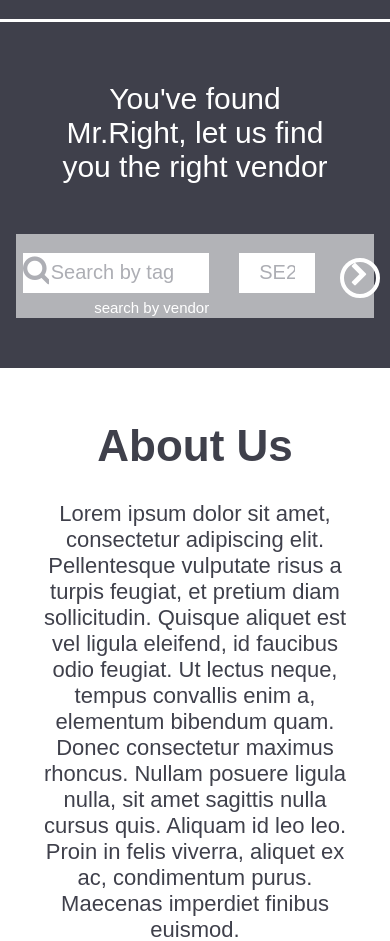
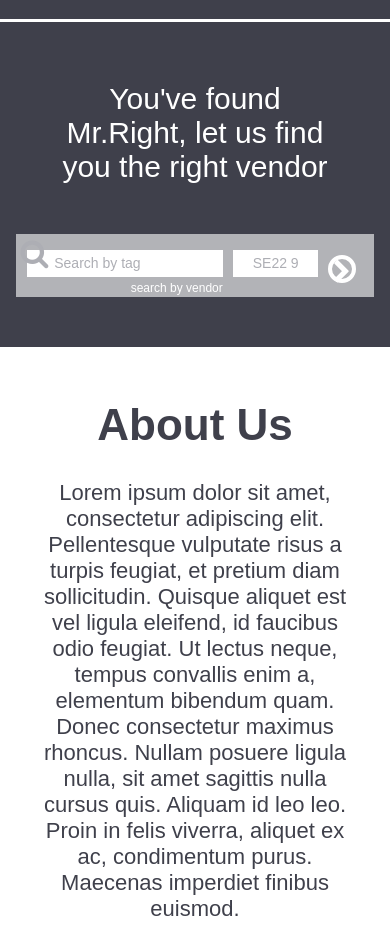
Before and after one commit to d-larm/SaveTheBigDay, a PHP site: page /js/ in a window 390 px wide. Shown: the part 307-1248 px from the top of the page. Run offline with PHP 8.4, Linux system fonts and the light colour scheme; the visitor is signed in with stand-in values (Sample User, id 1); some libraries are stand-ins or nearby versions.

Commit message:
search bar responsiveness

```diff
--- a/css/style.css
+++ b/css/style.css
@@ -1,3 +1,62 @@
+@media screen and (max-width: 700px) {
+		#submitSearch {
+		width:40px !important;
+		height:40px !important;
+		transform: translate(-15px, -3px) !important;
+
+	}
+		#searchByVendor {
+		font-size:12px !important;
+	}
+		#searchByVendor {
+		margin-top:2px !important;
+	}
+}
+@media screen and (max-width: 450px) {
+#submitSearch {
+		width:28px !important;
+		height:28px !important;
+		transform: translate(-20px, 2px) !important;
+
+	}
+}
+
+@media screen and (max-width: 500px) {
+		#submitSearch {
+		width:26px;
+		height:26px;
+	}
+	#searchByVendor {
+		margin-top:2px !important;
+	}
+	#searchleft {
+
+		padding-right:5px !important;
+		padding-top:1px;
+		padding-bottom:1px;
+	}
+	#searchright {
+		padding-left:5px !important;
+		padding-top:1px;
+		padding-bottom:1px;
+	}
+	#tagInput {
+		height:27px !important;
+		font-size:14px !important;
+	}
+	#postcodeInput {
+		height:27px !important;
+		font-size:14px !important;
+	}
+	#searchClass {
+		margin-left:3% !important;
+		height: 27px !important;
+		margin-top:12px !important;
+		padding-top:0px !important;
+		padding-left:0px !important;
+	}
+}
+
 @media screen and (max-width: 800px) {
 	#navbarButtons {
 		float: right;
@@ -11,7 +70,7 @@
 
 	}
 	#searchIcon {
-		font-size:10px !important;
+		font-size:18px;
 	}
 	#socialMenu {
 		padding-top: 18px;
@@ -24,12 +83,24 @@
 		border-bottom:solid white 3px !important;
 
 	}
-	#submitSearch {
-		width:40px !important;
-		height:40px !important;
-
+		#searchByVendor {
+		margin-top:4px !important;
 	}
-
+	#searchleft {
+		width:50%;
+		padding-right:10px ;
+		padding-top:12px;
+		padding-bottom:12px;
+	}
+	#searchright {
+		width:30%;
+		padding-left:10px;
+		padding-top:12px;
+		padding-bottom:5px;
+	}
+	.chevButton{
+		transform: translate(-15px, -10px) !important;
+	}
 	.navbar {
 		height:	80px !important;
 		border-bottom:solid white 6px !important;
@@ -42,7 +113,6 @@
 	}
 	.searchContainer {
 		width:90% !important;
-
 	}
 
 	#tagInput {
@@ -50,15 +120,27 @@
 		font-size:20px;
 	}
 	#postcodeInput {
-
 		height:40px;
 		font-size:20px;
 	}
 
-	.searchClass {
-		height: 40px !important;
+	#searchClass {
+		margin-left:3% !important;
+		height: 40px;
+		margin-top:12px !important;
 	}
 
+	.searchSection {
+		min-height:170px !important;
+		height:auto !important;
+	}
+	#subSearch{
+		padding-bottom:0px;
+	}
+
+	#look{
+		transform: translate(-6px, -13px) !important;
+	}
 }
 
 @media screen and (max-width: 1350px) {
@@ -71,10 +153,17 @@
 		width:90% !important;
 
 	}
+	#searchClass {
+			margin-left:1% ;
+	}
 
 }
 
 @media screen and (max-width: 1000px) {
+
+	#searchClass {
+			margin-left:2% !important;
+	}
 
 	#searchleft {
 		width:50%;
@@ -85,14 +174,16 @@
 		.aboutSection {
 		font-size:22px !important;
 		width:80% !important;
-			padding-left:10% !important;
+		padding-left:10% !important;
 		padding-right: 10% !important;
 	}
 
 	.searchSection {
-					min-height:250px !important;
-		height:auto !important;
+		min-height:250px ;
+		height:auto;
 	}
+
+
 }
 
 
@@ -100,6 +191,12 @@
 	#menuButton{
 		visibility: hidden;
 
+	}
+	#searchClass {
+		height: 70px;
+	}
+	#look{
+		transform: translate(-6px, -12px) !important;
 	}
 }
 
@@ -412,14 +509,13 @@ div.tags {
 
 }
 
-.searchClass {
+#searchClass {
 	width:7.33%;
 	float:left;
+	background-color:white;
+	color:#ADAEB4;
 	margin-top:15px;
 	margin-left:1%;
-	height: 70px;
-	background-color:white;
-	color:#ADAEB4;
 }
 .searchButton:focus {
   outline: none;
--- a/index.php
+++ b/index.php
@@ -20,8 +20,8 @@
 			<div id = "mrRight">You've found Mr.Right, let us find you the right vendor</div>
 			<div class="searchContainer">
 				<div class="row search" style="	animation: 0.8s ease-out 0s 1 slideInFromLeft;">
-					<div class="searchClass">
-						<i class="fa fa-search"></i>
+					<div class="col-1" id="searchClass">
+						<i class="fa fa-search" id="look"></i>
 					</div>
 					<div class="col-8" style="padding-left:0px; padding-bottom:0px;" id="searchleft">
 						<input type="text" id="tagInput" class="searchTerm1" placeholder= "Search by tag" >
@@ -30,7 +30,7 @@
 					<div class="col-2" id="searchright">
 					<input type="text" id="postcodeInput" class="searchTerm2" placeholder="SE22 9JB">
 					</div>
-					<div class="col-1">
+					<div class="col-1" id="subSearch">
 					<button type="submit" class="chevButton" style= "transform: translate(-5px, 5px);" ng-click="validate()" id="submitSearch"><i class="fa fa-chevron-right";></i></button>
 					</button>
 					</div>
--- a/javascript/tagList.js
+++ b/javascript/tagList.js
@@ -8,7 +8,7 @@ var tagNo=0;
 
 tagInput.addEventListener("keypress", function (e) {
 	var key = e.keyCode;
-	if ((key === 13)&&(tagInput.value!=="")) { // 13 is enter
+	if ((key === 32)&&(tagInput.value!=="")) { // 13 is enter
 		tagNo++;
 		tags.push(tagInput.value);
 		for (var i=0; i<tags.length; i++) {
```
